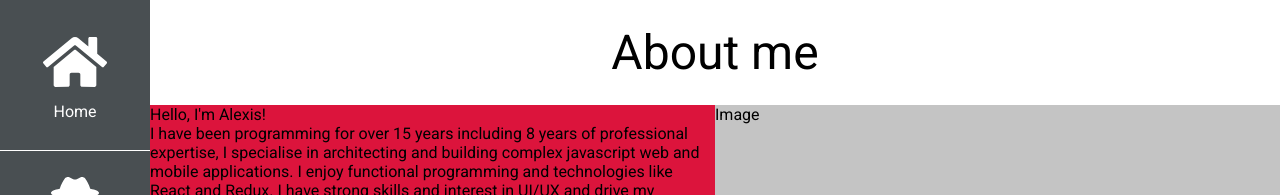
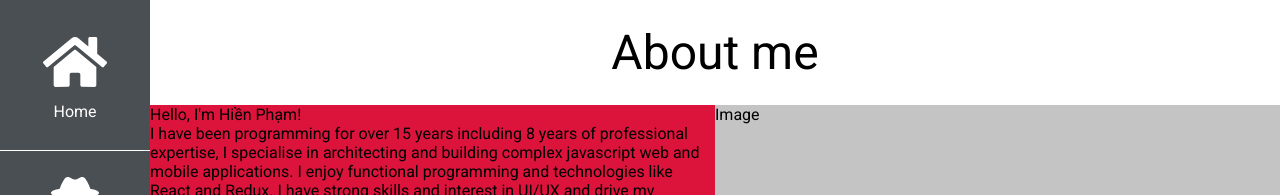
Before and after one commit to phamhien2102/my-portforlio, a React (Create React App) app: page /about in a window 1280 px wide. Shown: the top 195 px of the page. Built offline with nearby package versions, Linux system fonts and the light colour scheme.

Commit message:
feature/update new ui

```diff
--- a/src/components/about/About.tsx
+++ b/src/components/about/About.tsx
@@ -59,7 +59,7 @@ function About() {
             <div className="headerTitle">About me</div>
             <div className="introWrapper">
                 <div className="intro">
-                    <div>Hello, I'm Alexis!</div>
+                    <div>Hello, I'm Hiền Phạm!</div>
                     <div>I have been programming for over 15 years including 8 years of professional expertise, I specialise in architecting and building complex javascript web and mobile applications. I enjoy functional programming and technologies like React and Redux. I have strong skills and interest in UI/UX and drive my decisions to provide the best for final user</div>
                 </div>
                 <div className="image">Image</div>
```
